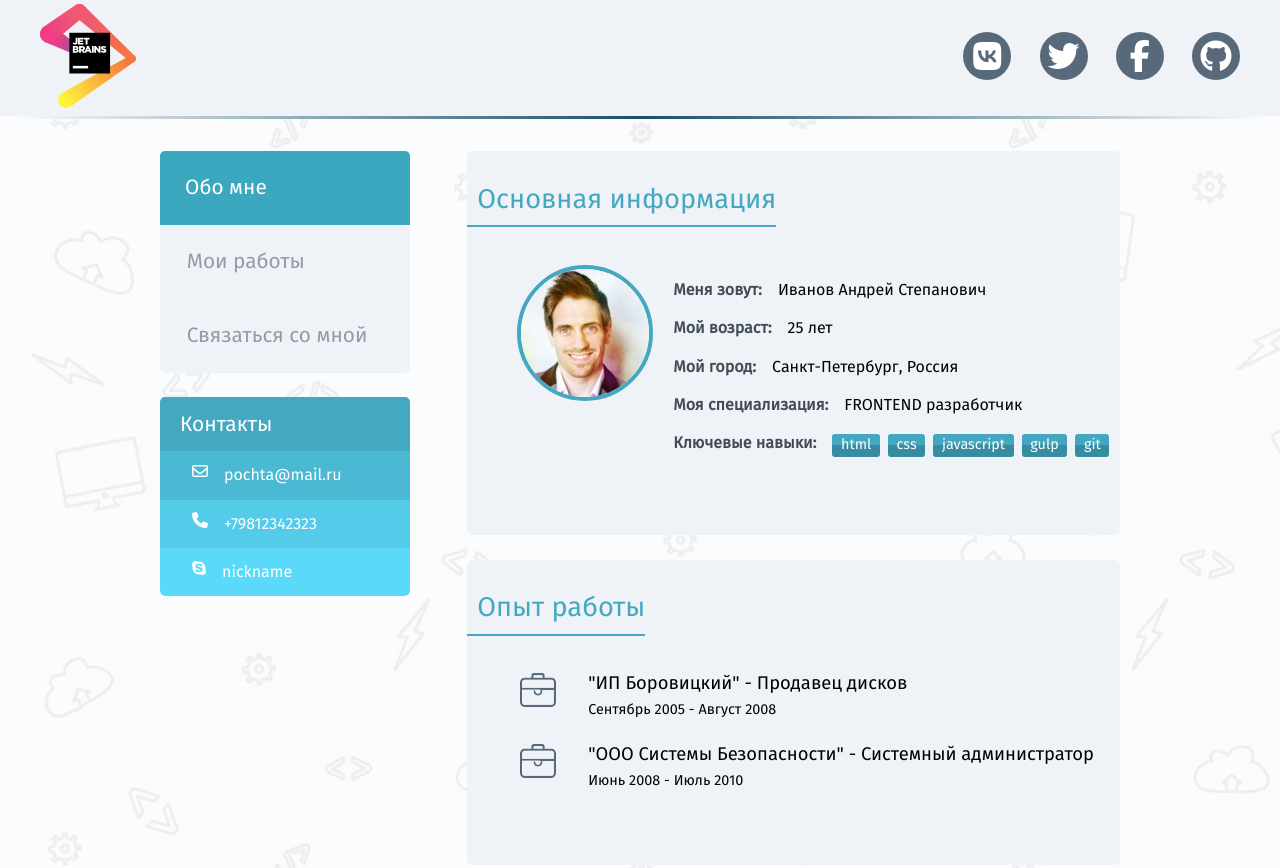
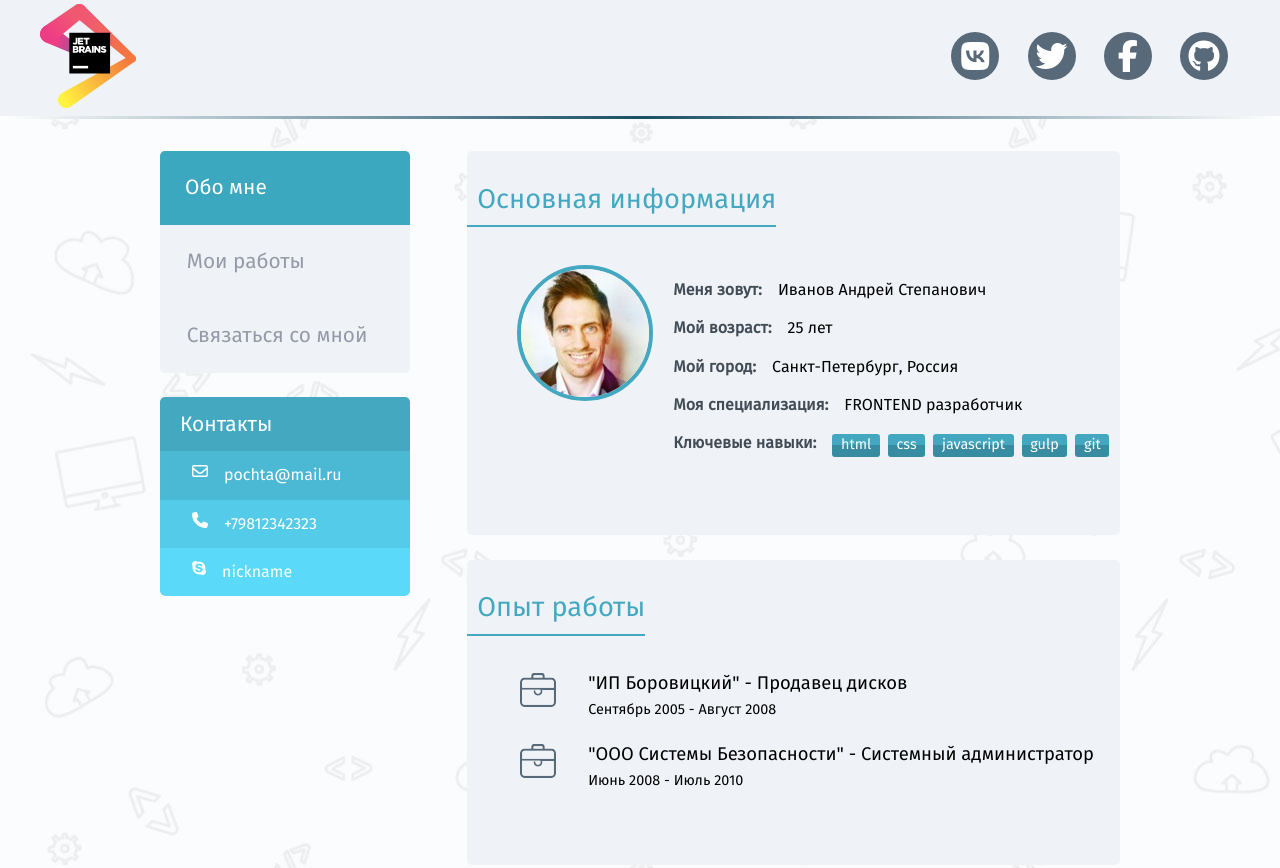
Before and after one commit to farkh/farkh.github.io, a plain HTML site: page hw1/index.html in a window 1280 px wide. Shown: the top 868 px of the page. Drawn offline with nearby package versions, Linux system fonts and the light colour scheme; a web font is replaced by a local one.

Commit message:
GOVNOCODE

```diff
--- a/hw1/scss/styles.scss
+++ b/hw1/scss/styles.scss
@@ -7,6 +7,7 @@ html {
 
 body {
   background: url(../img/bg.jpg) repeat;
+  height: 1120px;
 }
 
 ul {
@@ -69,9 +70,9 @@ header {
 
 .icon {
   background: #58697A;
-  width: 3em;
-  height: 3em;
-  margin-left: 1.5em;
+  width: 48px;
+  height: 48px;
+  margin: 0 .75em;
   border-radius: 50%;
   position: relative;
   cursor: pointer;
```
Also changed, not shown: hw1/css/styles.css.
